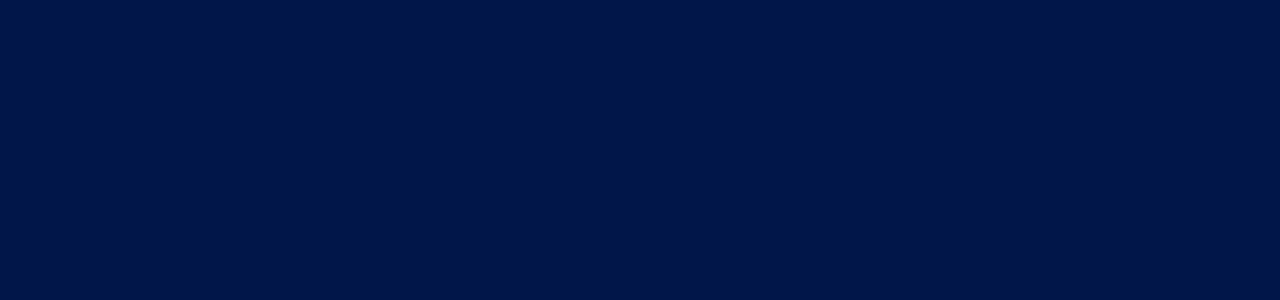
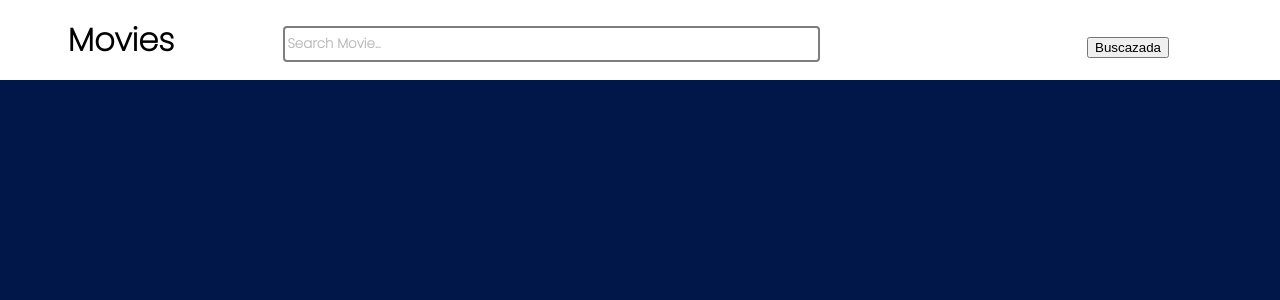
Before and after one commit to ArthurPanzera13/CatalogoDeFilmes, a React (Create React App) app: page /Search in a window 1280 px wide. Before the commit this address had no page. Shown: the top 300 px of the page. Built offline with nearby package versions, Linux system fonts and the light colour scheme; no server answers.

Commit message:
inicio do desenvolvimento da busca

```diff
--- a/src/App.jsx
+++ b/src/App.jsx
@@ -3,6 +3,7 @@ import './App.css';
 import { BrowserRouter, Routes, Route } from 'react-router-dom';
 import Home from './pages/Home';
 import Details from './pages/Details';
+import Search from './pages/Search';
 
 function App() {
 
@@ -12,6 +13,7 @@ function App() {
         <Routes>
           <Route path='/CatalogoDeFilmes' element={<Home/>}/>
           <Route path='details/:id' element={<Details />}/>
+          <Route path='/Search' element={<Search/>}></Route>
         </Routes>
       </BrowserRouter>
     </div>
--- a/src/components/SearchFilm.jsx
+++ b/src/components/SearchFilm.jsx
@@ -1,11 +1,16 @@
 import React from 'react'
 
 import { StyledBusca, StyledContainerNav } from '../style';
+import { Link } from 'react-router-dom';
+import { useState } from 'react';
 
 const SearchFilm = () => {
+
+  const [search, setSearch] = useState("");
+
   return (
     <StyledContainerNav>
-        <StyledBusca type="text" name="" id="" placeholder="Search Movie..." />
+        <StyledBusca onChange={(e) => setSearch(e.target.value)} value={search} type="text" name="" id="" placeholder="Search Movie..." /><Link to={{pathname: `/search/`, state: { searchTerm: search }}} key={search}><button>Buscazada</button></Link>
     </StyledContainerNav>
   )
 }
--- /dev/null
+++ b/src/pages/Search.jsx
@@ -0,0 +1,36 @@
+import React from 'react'
+import NavBar from '../components/NavBar'
+
+//Axios
+import axios from 'axios';
+import { useEffect, useState } from 'react';
+import { useLocation } from 'react-router-dom';
+
+const Search = ({props}) => {
+
+  const location = useLocation();
+  const searchTerm = location.state && location.state.searchTerm;
+
+  useEffect(() => {
+
+    console.log(searchTerm)
+
+    axios
+      .get(`https://api.themoviedb.org/3/search/movie?query=${searchTerm}&api_key=fc0d1e86d240df4a0d3424c1e33e3479`)
+      .then((res) => {
+        console.log(res)
+      })
+      .catch((err) => {
+        console.error(err);
+      });
+
+  }, []);
+
+  return (
+    <div>
+        <NavBar/>
+    </div>
+  )
+}
+
+export default Search
```
